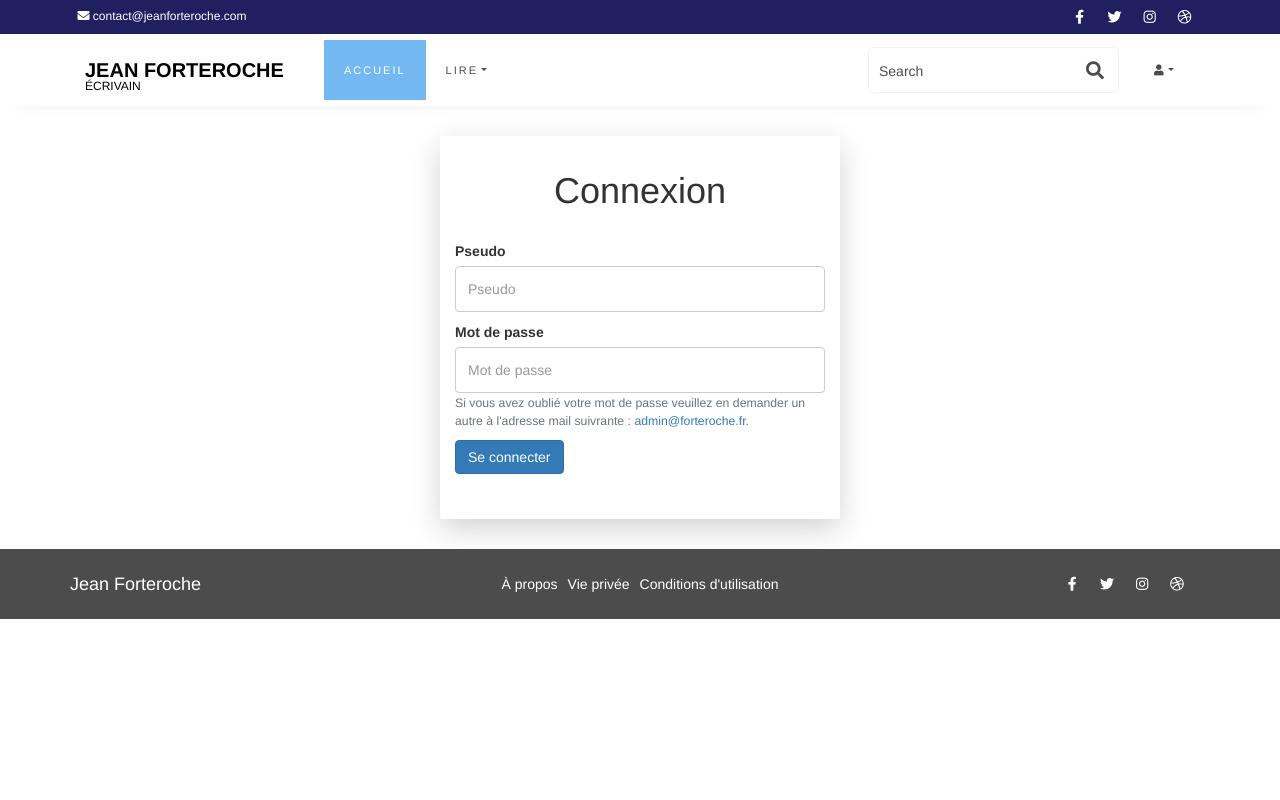
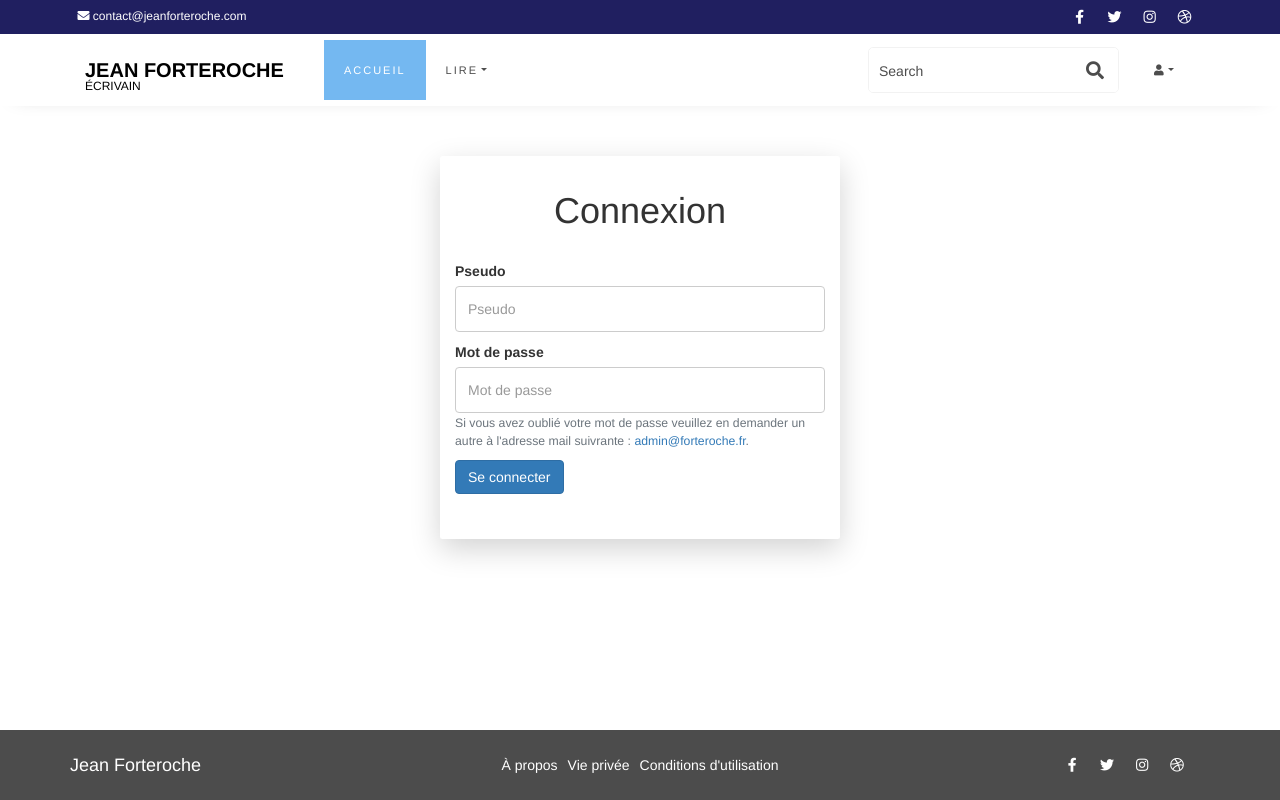
Before and after one commit to aiglelayor/OpenclassroomsP4, a PHP site: template view/userView.php in a window 1280 px wide. Run offline with PHP 8.4, Linux system fonts and the light colour scheme; the template is opened without the code that fills it, so the values that code supplies are empty.

Commit message:
Footer stays at the bottom CSS

```diff
--- a/view/userView.php
+++ b/view/userView.php
@@ -17,8 +17,7 @@
 		<link rel="stylesheet" href="https://maxcdn.bootstrapcdn.com/bootstrap/3.4.1/css/bootstrap.min.css">
 		<meta http-equiv="Content-Type" content="text/html; charset=utf-8">
 	</head>
-<body>
-
+<body class="d-flex flex-column min-vh-100">
 	<?php require ('view/headerView.php');?>
 
 	<div class="container white_div my-5 mx-auto p-4 shadow-lg rounded">
@@ -64,7 +63,10 @@
 		?>
 	</div>
 
-	<?php require ('view/footerView.php')?>
+
+	<footer class="mt-auto">
+		<?php require ('view/footerView.php')?>
+	</footer>
 
 	<!-- jQuery first, then Popper.js, then Bootstrap JS -->
 	<script src="https://cdn.jsdelivr.net/npm/@popperjs/core@2.9.2/dist/umd/popper.min.js" integrity="sha384-IQsoLXl5PILFhosVNubq5LC7Qb9DXgDA9i+tQ8Zj3iwWAwPtgFTxbJ8NT4GN1R8p" crossorigin="anonymous"></script>
```
Also changed, not shown: view/createUserView.php (+5 -2 lines).
